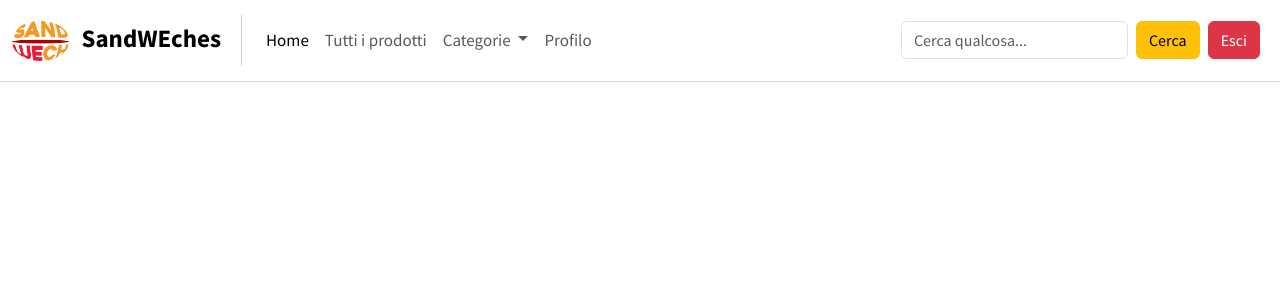
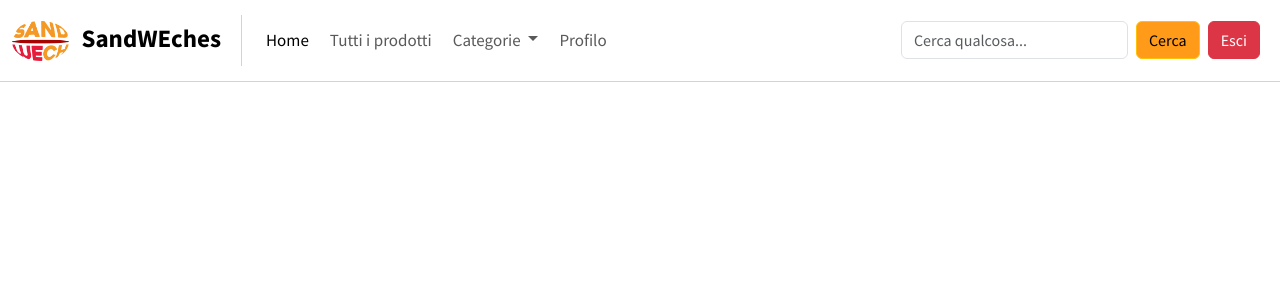
Before and after one commit to AngeloPavan/SandWEches-User, a PHP site: the page made by app/pages/homepage.php in a window 1280 px wide. Shown: the top 300 px of the page. Run offline with PHP 8.4, Linux system fonts and the light colour scheme; the template is opened without the code that fills it, so the values that code supplies are empty.

Commit message:
Modificato styling dei pulsanti della navbar.

```diff
--- a/app/assets/css/style.css
+++ b/app/assets/css/style.css
@@ -4,6 +4,17 @@ a.navbar-brand{
     font-size: 25px;
     font-weight: bold;
 }
+
+a.nav-link{
+    border-radius: 10px;
+    margin-right: 5px;
+}
+
+a.nav-link:hover, .btn-warning{
+    background-color: #FF9B18;
+}
+
+
 
 body{
     font-family: 'Source Sans Pro', sans-serif;
```
